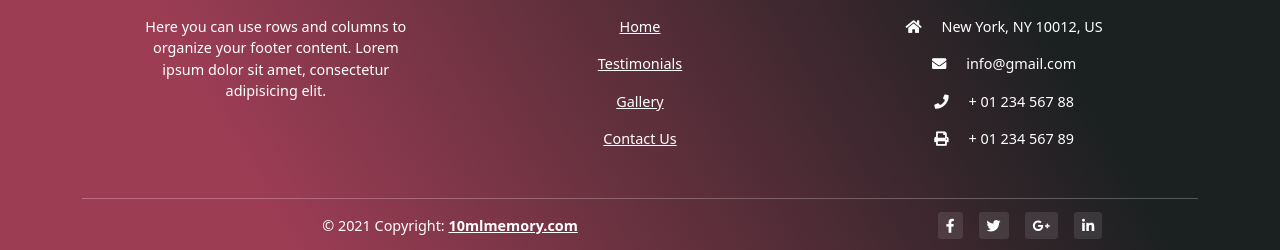
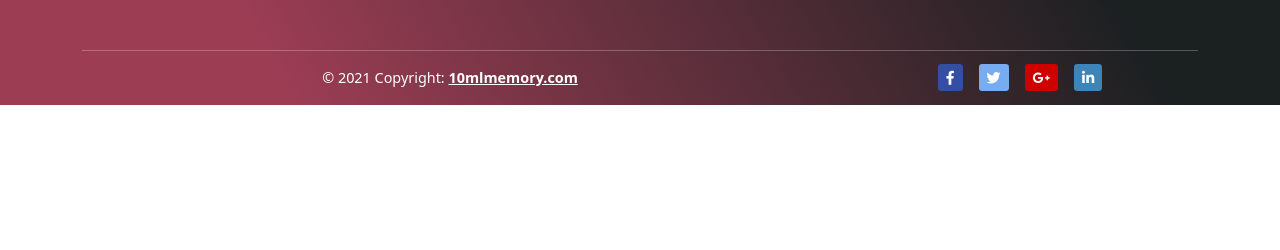
Before and after one commit to rajesh-rp/10MLMemory, an Angular app: page / in a window 1280 px wide. Shown: the part 2450-2700 px from the top of the page. After the commit the page ends 2555 px from the top, so only its background shows below. Built offline with nearby package versions, Linux system fonts and the light colour scheme.

Commit message:
resolved the carousel issue,page landing issue,padding and added background color for social icons

```diff
--- a/src/app/child-gallery/child-gallery.component.ts
+++ b/src/app/child-gallery/child-gallery.component.ts
@@ -14,6 +14,7 @@ export class ChildGalleryComponent implements OnInit {
     ) { }
 
   ngOnInit(): void {
+    window.scroll(0,0);
   }
   showPhoto(event:Event){
     //  let elementId: any = (event.target as Element).getAttribute("href");
--- a/src/app/footer/footer.component.css
+++ b/src/app/footer/footer.component.css
@@ -1,3 +1,19 @@
-#footer{
+#footer {
     background-image: linear-gradient(60deg, #9c3d54 20%, #1b2021 80%);
 }
+
+.twitter-icon {
+    background-color: #77acf1;
+}
+
+.fb-icon {
+    background-color: #344fa1;
+}
+
+.g-icon {
+    background-color: #cf0000;
+}
+
+.li-icon {
+    background-color: #3d84b8;
+}
--- a/src/app/footer/footer.component.html
+++ b/src/app/footer/footer.component.html
@@ -99,22 +99,22 @@
                     <div class="text-center text-md-right">
                         <ul class="list-unstyled list-inline">
                             <li class="list-inline-item">
-                                <a class="btn-floating btn-sm rgba-white-slight mx-1">
+                                <a class="btn-floating btn-sm rgba-white-slight fb-icon mx-1">
                                     <i class="fab fa-facebook-f"></i>
                                 </a>
                             </li>
                             <li class="list-inline-item">
-                                <a class="btn-floating btn-sm rgba-white-slight mx-1">
+                                <a class="btn-floating btn-sm rgba-white-slight twitter-icon mx-1">
                                     <i class="fab fa-twitter"></i>
                                 </a>
                             </li>
                             <li class="list-inline-item">
-                                <a class="btn-floating btn-sm rgba-white-slight mx-1">
+                                <a class="btn-floating btn-sm rgba-white-slight g-icon mx-1">
                                     <i class="fab fa-google-plus-g"></i>
                                 </a>
                             </li>
                             <li class="list-inline-item">
-                                <a class="btn-floating btn-sm rgba-white-slight mx-1">
+                                <a class="btn-floating btn-sm rgba-white-slight li-icon mx-1">
                                     <i class="fab fa-linkedin-in"></i>
                                 </a>
                             </li>
--- a/src/app/header/header.component.html
+++ b/src/app/header/header.component.html
@@ -6,16 +6,16 @@
     <div class="collapse navbar-collapse" id="navbarNav">
         <ul class="navbar-nav ms-auto">
             <li class="nav-item">
-                <a class="nav-link js-scroll-trigger" href="#hero">Home</a>
+                <a class="nav-link " href="#hero">Home</a>
             </li>
             <li class="nav-item">
-                <a class="nav-link js-scroll-trigger" href="#image_gallery">Gallery</a>
+                <a class="nav-link" href="#image_gallery">Gallery</a>
             </li>
             <li class="nav-item">
-                <a class="nav-link js-scroll-trigger" href="#testimonial">Testimonials</a>
+                <a class="nav-link" href="#testimonial">Testimonials</a>
             </li>
             <li class="nav-item">
-                <a class="nav-link js-scroll-trigger" href="#footer">Contact us</a>
+                <a class="nav-link" href="#footer">Contact us</a>
             </li>
         </ul>
     </div>
--- a/src/app/homepage/homepage.component.css
+++ b/src/app/homepage/homepage.component.css
@@ -1,6 +1,5 @@
 @import 'https://fonts.googleapis.com/css?family=Montserrat:300, 400, 700&display=swap';
 * {
-
     box-sizing: border-box;
 }
 
@@ -38,9 +37,10 @@ p {
 }
 
 .section-title {
+    padding-top: 2rem;
     font-weight: 300;
     color: black;
-    margin-bottom: 10px;
+    margin-bottom: 1.5rem;
     text-transform: uppercase;
     letter-spacing: .2rem;
     text-align: center;
@@ -242,6 +242,12 @@ p {
     font-size: 1.3rem;
     line-height: 2rem;
     font-weight: 500;
+}
+
+.next-button {
+    padding: 0;
+    height: 100%;
+    max-height: 300px;
 }
 
 
@@ -464,7 +470,7 @@ p {
     /* contact  */
     #contact .contact {
         flex-direction: column;
-        padding: 100px 0;
+        padding: 2.5rem 0;
         align-items: center;
         justify-content: center;
         min-width: 20vh;
@@ -669,21 +675,17 @@ p {
     margin-top: 1rem;
 }
 
-.carousel {
-    padding-left: 1rem;
-    padding-right: 1rem;
-}
-
 .base {
     background-image: linear-gradient(60deg, #9c3d54 20%, #1b2021 80%);
+    height: 300px;
 }
 
 .test-profile {
     margin-top: 1rem;
+    align-self: center;
     height: 100px;
     width: 100px;
     border-radius: 100%;
-    align-self: center;
 }
 
 .item {
@@ -704,6 +706,6 @@ body {
     background-color: #f8ede3;
 }
 
-.contact {
-    padding-top: 0;
+.test-heading {
+    margin-top: 2rem;
 }
--- a/src/app/homepage/homepage.component.html
+++ b/src/app/homepage/homepage.component.html
@@ -2,7 +2,6 @@
     <!-- Header -->
     <app-header></app-header>
     <!-- End Header -->
-
 
     <!-- Hero Section  -->
     <section id="hero">
@@ -32,15 +31,13 @@
     <section id="testimonial">
 
         <section id="contact">
-
-            <div *ngIf="show ; else carousal;">
+            <div class="contact container-fluid">
                 <div class="testimonial-title">
 
                     <h1 class="section-title">T<span>estimonials</span></h1>
 
                 </div>
-                <div class="contact container-fluid">
-
+                <div *ngIf="show ; else carousal;">
                     <div class="testimonial">
                         <div class="card">
                             <div class="layer"></div>
@@ -99,18 +96,13 @@
 
             <!-- carousel section -->
             <ng-template #carousal>
-                <div>
-
-                    <h1 class="section-title">T<span>estimonials</span></h1>
-
-                </div>
-                <div id="carouselExampleIndicators" class="carousel slide " data-ride="carousel">
+                <div id="carouselExampleIndicators" class="carousel slide test-carousel" data-ride="carousel">
                     <ol class="carousel-indicators">
                         <li data-target="#carouselExampleIndicators" data-slide-to="0" class="active"></li>
                         <li data-target="#carouselExampleIndicators" data-slide-to="1"></li>
                         <li data-target="#carouselExampleIndicators" data-slide-to="2"></li>
                     </ol>
-                    <div class="carousel-inner base">
+                    <div class="carousel-inner base item">
                         <div class="carousel-item active item">
                             <p class="test-desc">Lorem ipsum dolor sit amet consectetur adipisicing elit. Nam iusto ea tenetur quas facere minima obcaecati mollitia sed ipsum quod, eius repellat nihil quos. Saepe ipsa veritatis magni voluptates voluptatum.
                             </p>
@@ -148,8 +140,6 @@
         </section>
     </section>
 
-
-    <!-- Contact Section -->
     <section id="image_gallery">
         <section id="contact">
             <div class="contact container-fluid">
@@ -202,6 +192,8 @@
         </section>
     </section>
 
+    <!-- Contact Section -->
+
     <!-- End Contact Section -->
     <section id="footer">
         <app-footer></app-footer>
--- a/src/app/other-gallery/other-gallery.component.ts
+++ b/src/app/other-gallery/other-gallery.component.ts
@@ -10,6 +10,8 @@ export class OtherGalleryComponent implements OnInit {
   constructor() { }
 
   ngOnInit(): void {
+    window.scroll(0,0);
   }
 
+
 }
--- a/src/app/prewedding-gallery/prewedding-gallery.component.ts
+++ b/src/app/prewedding-gallery/prewedding-gallery.component.ts
@@ -10,6 +10,7 @@ export class PreweddingGalleryComponent implements OnInit {
   constructor() { }
 
   ngOnInit(): void {
+    window.scroll(0,0);
   }
 
 }
```
